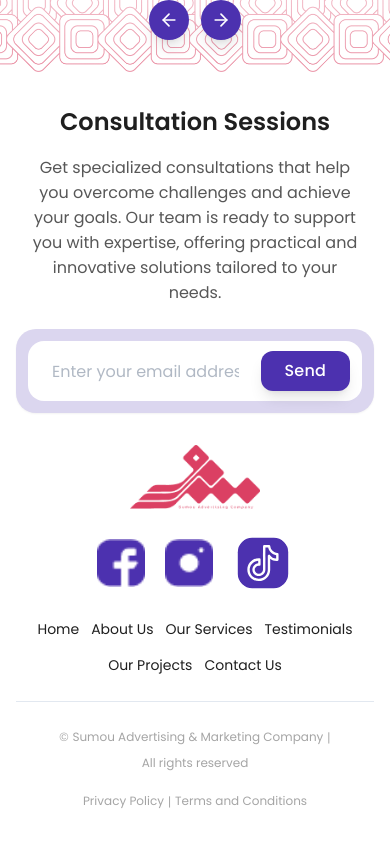
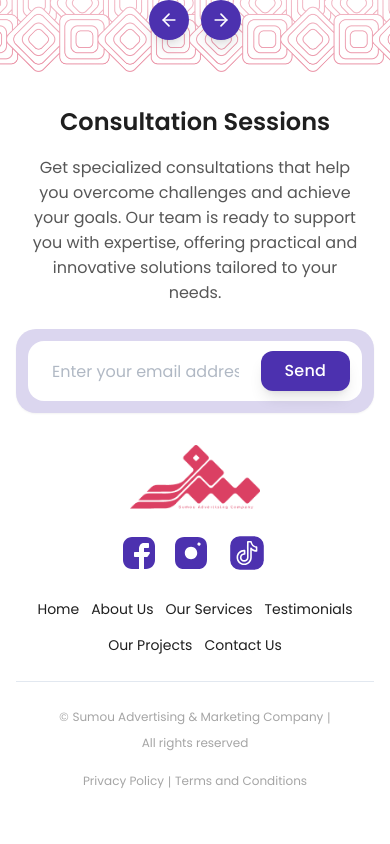
Before and after one commit to mhmdelbadry1/SmohWebsite, a React (Vite) app: page / in a window 390 px wide. Shown: the part 4641-5485 px from the top of the page. Built offline with nearby package versions, Linux system fonts and the light colour scheme; a web font is replaced by a local one.

Commit message:
fix bugs

```diff
--- a/src/screens/Homepage/sections/ConsultationSection/ConsultationSection.jsx
+++ b/src/screens/Homepage/sections/ConsultationSection/ConsultationSection.jsx
@@ -7,8 +7,6 @@ import { Input } from "../../../../components/ui/input";
 import { Separator } from "../../../../components/ui/separator";
 import { sendEmail } from "../../../../services/emailService";
 import TikTokIcon from "../../../../components/ui/TikTokIcon";
-const insta = "/insta.png";
-const facebook = "/facebook.png";
 const logo = '/logo 1 1.png'
 
 export const ConsultationSection = () => {
@@ -174,21 +172,25 @@ export const ConsultationSection = () => {
               target="_blank"
               rel="noopener noreferrer"
             >
-              <img className="flex-none w-12 h-12 lg:w-auto lg:h-auto hover:scale-110 hover:opacity-80 transition-all duration-300 cursor-pointer" alt="Facebook" src={facebook} />
+              <svg className="flex-none w-8 h-8 md:w-12 md:h-12 lg:w-auto lg:h-auto hover:scale-110 hover:opacity-80 transition-all duration-300 cursor-pointer" width="28" height="28" viewBox="0 0 28 28" fill="none" xmlns="http://www.w3.org/2000/svg">
+                <path d="M20.125 0H7.875C3.5 0 0 3.5 0 7.875V20.125C0 24.5 3.5 28 7.875 28H14V17.5H10.5C9.975 17.5 9.625 17.15 9.625 16.625V14C9.625 13.475 9.975 13.125 10.5 13.125H14V10.5C14 7.6125 15.4875 5.25 18.375 5.25H21.875C22.4 5.25 22.75 5.6 22.75 6.125V8.75C22.75 9.275 22.4 9.625 21.875 9.625H18.55C18.4625 9.625 18.375 9.7125 18.375 9.8V13.125H22.75C23.0125 13.125 23.275 13.3 23.45 13.475C23.625 13.65 23.625 14 23.5375 14.2625L21.7875 16.8875C21.7 17.325 21.35 17.5 21 17.5H18.375V28H20.125C24.5 28 28 24.5 28 20.125V7.875C28 3.5 24.5 0 20.125 0Z" fill="#4C31AF"/>
+              </svg>
             </a>
             <a
               href="https://www.instagram.com/sumouadv?igsh=eGR5YjJ4NXVrcXEw&utm_source=qr"
               target="_blank"
               rel="noopener noreferrer"
             >
-              <img className="flex-none w-12 h-12 lg:w-auto lg:h-auto hover:scale-110 hover:opacity-80 transition-all duration-300 cursor-pointer" alt="Instagram" src={insta} />
+              <svg className="flex-none w-8 h-8 md:w-12 md:h-12 lg:w-auto lg:h-auto hover:scale-110 hover:opacity-80 transition-all duration-300 cursor-pointer" width="28" height="28" viewBox="0 0 28 28" fill="none" xmlns="http://www.w3.org/2000/svg">
+                <path d="M19.8759 0H8.13805C3.03951 0 0 3.038 0 8.134V19.852C0 24.962 3.03951 28 8.13805 28H19.8619C24.9604 28 28 24.962 28 19.866V8.134C28.014 3.038 24.9744 0 19.8759 0ZM14.007 19.432C11.0095 19.432 8.57227 16.996 8.57227 14C8.57227 11.004 11.0095 8.568 14.007 8.568C17.0045 8.568 19.4417 11.004 19.4417 14C19.4417 16.996 17.0045 19.432 14.007 19.432ZM22.2991 6.832C22.2291 7 22.131 7.154 22.005 7.294C21.8649 7.42 21.7108 7.518 21.5427 7.588C21.3746 7.658 21.1926 7.7 21.0105 7.7C20.6323 7.7 20.2821 7.56 20.016 7.294C19.8899 7.154 19.7919 7 19.7218 6.832C19.6518 6.664 19.6098 6.482 19.6098 6.3C19.6098 6.118 19.6518 5.936 19.7218 5.768C19.7919 5.586 19.8899 5.446 20.016 5.306C20.3381 4.984 20.8284 4.83 21.2766 4.928C21.3747 4.942 21.4587 4.97 21.5427 5.012C21.6268 5.04 21.7108 5.082 21.7949 5.138C21.8649 5.18 21.9349 5.25 22.005 5.306C22.131 5.446 22.2291 5.586 22.2991 5.768C22.3691 5.936 22.4112 6.118 22.4112 6.3C22.4112 6.482 22.3691 6.664 22.2991 6.832Z" fill="#4C31AF"/>
+              </svg>
             </a>
             <a
               href="https://www.tiktok.com/@sumouadv?_t=ZS-8yDkNthXzRB&_r=1"
               target="_blank"
               rel="noopener noreferrer"
             >
-              <TikTokIcon className="flex-none w-[60px] h-auto lg:w-auto lg:h-auto rounded-full hover:scale-110 hover:opacity-80 transition-all duration-300 cursor-pointer" />
+              <TikTokIcon className="flex-none w-[40px] h-auto lg:w-auto lg:h-auto rounded-full hover:scale-110 hover:opacity-80 transition-all duration-300 cursor-pointer" />
             </a>
           </div>
 
```
